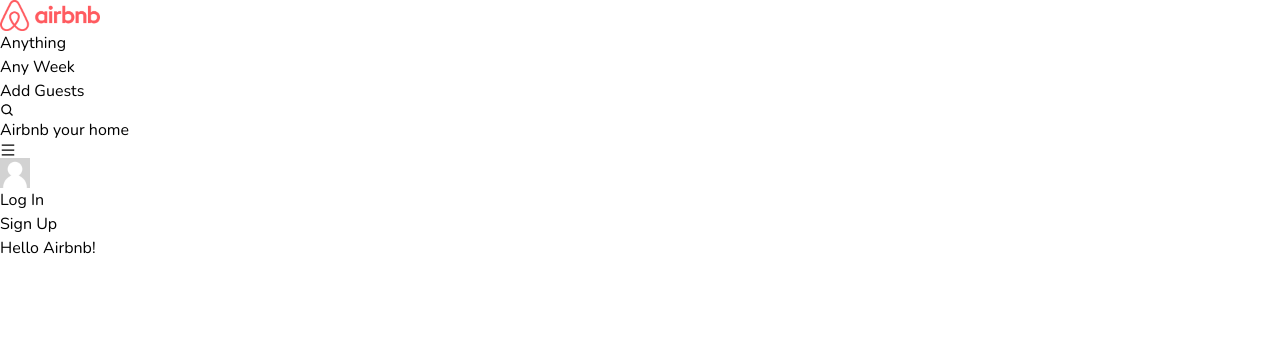
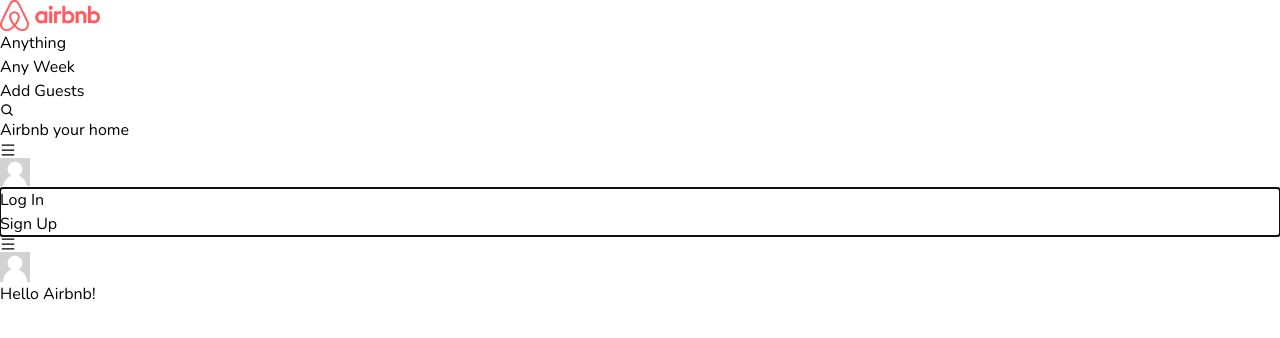
Before and after one commit to AlwanN01/airbnb-clone, a Next.js app: page / in a window 1280 px wide. Both pictures are taken after a click on the element 640 px from the left and 165 px from the top of the page. Shown: the top 338 px of the page. Built offline with nearby package versions, Linux system fonts and the light colour scheme.

Commit message:
fix menu component bug

```diff
--- a/package.json
+++ b/package.json
@@ -9,6 +9,7 @@
     "lint": "next lint"
   },
   "dependencies": {
+    "@mantine/core": "^6.0.6",
     "@mantine/hooks": "^6.0.6",
     "@types/node": "18.15.11",
     "@types/react": "18.0.33",
--- a/src/components/Menu.tsx
+++ b/src/components/Menu.tsx
@@ -1,27 +1,30 @@
 'use client'
-import { useEffect, createContext, useRef, useContext } from 'react'
+import { useEffect, createContext, useContext, useMemo } from 'react'
 import { createStore } from '@/libs/zustand'
-import { useStore } from 'zustand'
-import { useClickOutside } from '@mantine/hooks'
-const useMenu = () =>
-  createStore(
-    { isOpen: false, showTransition: false },
+const menuStore = (open = false) => {
+  return createStore(
+    { isOpen: open, showTransition: false },
     (set, get) => ({
-      useTransition: () => useEffect(() => void setTimeout(() => set({ showTransition: get().isOpen }), 1), [get().isOpen]),
+      useTransition: () => {
+        const isOpen = get().isOpen
+        useEffect(() => void setTimeout(() => set({ showTransition: isOpen }), 1), [isOpen])
+      },
       handleClose: () => {
-        setTimeout(() => set({ showTransition: false }), 1)
+        set({ showTransition: false })
         setTimeout(() => set({ isOpen: false }), 150)
       }
     }),
-    { devtools: true }
+    { devtools: false }
   )
-type MenuStore = ReturnType<typeof useMenu>
+}
+type MenuStore = ReturnType<typeof menuStore>
 const MenuContext = createContext<MenuStore | null>(null)
 type Props = {
-  children: React.ReactNode
+  children: [React.ReactElement, React.ReactElement]
+  open?: boolean
 }
-function Menu({ children }: Props) {
-  const store = useRef(useMenu()).current
+function Menu({ children, open }: Props) {
+  const store = useMemo(() => menuStore(open), [open])
   return (
     <MenuContext.Provider value={store}>
       <div className='relative'>{children}</div>
@@ -29,35 +32,31 @@
   )
 }
 const Target: React.FC<{ children: React.ReactNode }> = ({ children }) => {
-  const store = useContext(MenuContext)
-  if (!store) throw new Error('Missing MenuContext.Provider in the tree')
-  // const { isOpen, handleClose, setIsOpen, useTransition, get } = useStore(store)
-  const handleClose = useStore(store, state => state.handleClose)
-  const setIsOpen = useStore(store, state => state.setIsOpen)
-  const get = useStore(store, state => state.get)
+  const useStore = useContext(MenuContext)
+  if (!useStore) throw new Error('Missing MenuContext.Provider in the tree')
+  const { isOpen } = useStore.use('isOpen')
+  const { handleClose, setIsOpen } = useStore.useFunction()
   return (
     <div
-      onClick={() => (get().isOpen ? handleClose() : setIsOpen(true))}
-      onMouseDown={e => get().isOpen && e.preventDefault()}
+      onClick={() => (isOpen ? handleClose() : setIsOpen(true))}
+      onMouseDown={e => isOpen && e.preventDefault()}
       className='grid-cols cursor-pointer select-none place-items-center gap-3 rounded-full border-[1px] border-neutral-200 p-4 transition hover:shadow-md md:py-1 md:pl-3 md:pr-2'>
       {children}
     </div>
   )
 }
-
 const Item: React.FC<{ children: React.ReactNode }> = ({ children }) => {
-  const store = useContext(MenuContext)
-  if (!store) throw new Error('Missing MenuContext.Provider in the tree')
-  const { isOpen, showTransition, handleClose, useTransition } = useStore(store)
+  const useStore = useContext(MenuContext)
+  if (!useStore) throw new Error('Missing MenuContext.Provider in the tree')
+  const { isOpen, showTransition, handleClose, useTransition } = useStore()
   useTransition()
-  const ref = useClickOutside(() => handleClose())
   if (!isOpen) return null
   return (
     <div
-      ref={ref}
+      ref={e => showTransition && e?.focus()}
       tabIndex={-1}
-      className={`absolute right-0 top-12 z-20 w-[40vw] overflow-hidden rounded-xl
-          bg-white text-sm shadow-cmd transition duration-150 focus:outline-none md:w-48
+      className={`absolute right-0 top-12 z-20 w-[40vw] overflow-hidden rounded-xl bg-white
+          text-sm shadow-cmd transition duration-150 focus:outline-none md:w-40
           ${showTransition ? 'translate-x-0 translate-y-0 opacity-100' : '-translate-y-2 translate-x-1 opacity-0'}
           `}
       onClick={handleClose}
@@ -66,9 +65,7 @@
     </div>
   )
 }
-Menu.displayName = 'Menu'
+
 Menu.Target = Target
 Menu.Item = Item
-Menu.Item.displayName = 'Menu Item'
-
 export default Menu
--- a/src/layout/components/UserMenu.tsx
+++ b/src/layout/components/UserMenu.tsx
@@ -6,7 +6,6 @@
 type Props = {}
 function UserMenu({}: Props) {
   const { setIsOpen, setRefbnb } = useModalRegister.use('setIsOpen', 'setRefbnb')
-
   return (
     <div className='flex flex-row items-center gap-3'>
       <div ref={setRefbnb} className='hidden cursor-pointer rounded-full px-4 py-3 text-sm font-semibold transition hover:bg-neutral-100 md:block'>
@@ -24,6 +23,18 @@
           <div onClick={() => setIsOpen(true)}>Sign Up </div>
         </Menu.Item>
       </Menu>
+      <Menu>
+        <Menu.Target>
+          <AiOutlineMenu />
+          <div className='hidden md:block'>
+            <Avatar />
+          </div>
+        </Menu.Target>
+        <Menu.Item>
+          <div onClick={() => (useModalRegister.getState().refbnb!.style.color = 'blue')}>Log In</div>
+          <div onClick={() => setIsOpen(true)}>Sign Up </div>
+        </Menu.Item>
+      </Menu>
     </div>
   )
 }
--- a/src/libs/zustand.ts
+++ b/src/libs/zustand.ts
@@ -55,7 +55,7 @@
               },
               set: setWithLogging,
               get,
-              ...setStateStore<State, keyof Method>(initState, set, get),
+              ...defaultSetState<State, keyof Method>(initState, set, get),
               ...handler!(setWithLogging, get)
             }
           })
@@ -112,18 +112,18 @@
 type TypeSetState<T> = {
   [K in keyof T as `set${Capitalize<string & K>}`]: (state: T[K]) => void
 }
-type TypeSetStateStore<T, M> = {
+type TypeDefaultSetState<T, M> = {
   [K in keyof T as `set${Capitalize<string & K>}`]: `set${Capitalize<string & K>}` extends M
     ? unknown
     : (state: T[K] | ((prevState: T[K]) => T[K] | Promise<T[K]>)) => void
 }
 
-function setStateStore<T extends object, M>(initstate: T, set: any, get: any) {
-  let defaultSetState = {} as Record<string, (value: any) => void>
+function defaultSetState<T extends object, M>(initstate: T, set: any, get: any) {
+  let $defaultSetState = {} as Record<string, (value: any) => void>
   for (const key in initstate) {
     if (Object.prototype.hasOwnProperty.call(initstate, key)) {
       const keyName = key.charAt(0).toUpperCase() + key.slice(1)
-      defaultSetState[`set${keyName}`] = async (valueOrCallback: any) => {
+      $defaultSetState[`set${keyName}`] = async (valueOrCallback: any) => {
         const value = typeof valueOrCallback == 'function' ? await valueOrCallback(get()[key]) : valueOrCallback
         set({ [key]: value }, false, {
           type: `set${keyName} to ${value}`
@@ -131,7 +131,7 @@
       }
     }
   }
-  return defaultSetState as TypeSetStateStore<T, M>
+  return $defaultSetState as TypeDefaultSetState<T, M>
 }
 
 function extractString(str: string) {
```
Also changed, not shown: 1 other file (tests, documents, lock files or other folders).
